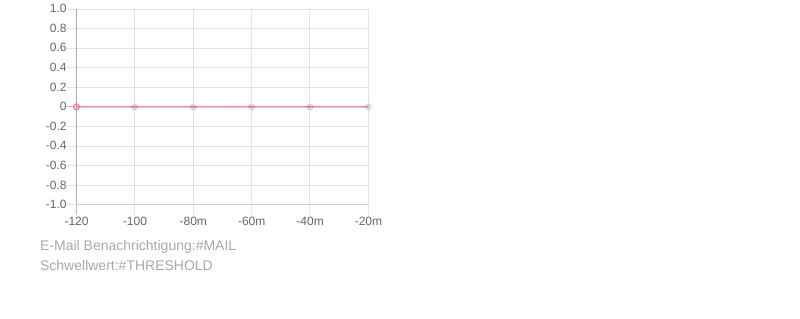
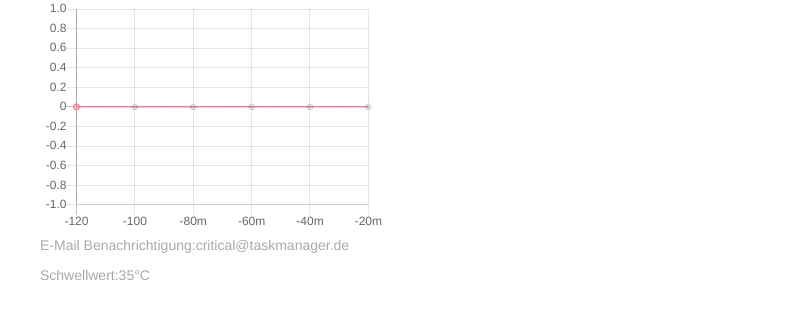
Before and after one commit to ChristophWalter/AdvancedSE, an Electron app: page index.html in a window 800 px wide. Shown: the part 229-548 px from the top of the page. Drawn offline with nearby package versions, Linux system fonts and the light colour scheme; no server answers.

Commit message:
show saved temp data/email on the dashboard

```diff
--- a/index.html
+++ b/index.html
@@ -28,11 +28,11 @@
 
                 <div class="light">
                     <span class="floatleft">E-Mail Benachrichtigung:</span>
-                    <div id="mail">#MAIL</div>
+                    <p id="savedMail"></p>
                 </div>
                 <div class="light">
                     <span class="floatleft">Schwellwert: </span>
-                    <div id="threshold">#THRESHOLD</div>
+                    <p id="savedValue"></p>
                 </div>
             </div>
             <div class="col-sm-6">
--- a/renderer.js
+++ b/renderer.js
@@ -58,9 +58,11 @@ var setPlaceholder = function(){
     //set placeholder von Database
     if (tempNotification.getMaxTempObject().email) {
         document.getElementById("emailInput").placeholder = tempNotification.getMaxTempObject().email;
+        document.getElementById("savedMail").innerText = tempNotification.getMaxTempObject().email;
     }
     if (tempNotification.getMaxTempObject().value) {
         document.getElementById("valueInput").placeholder = tempNotification.getMaxTempObject().value;
+        document.getElementById("savedValue").innerText = tempNotification.getMaxTempObject().value+"°C";
     }
 };
 setPlaceholder();
```
